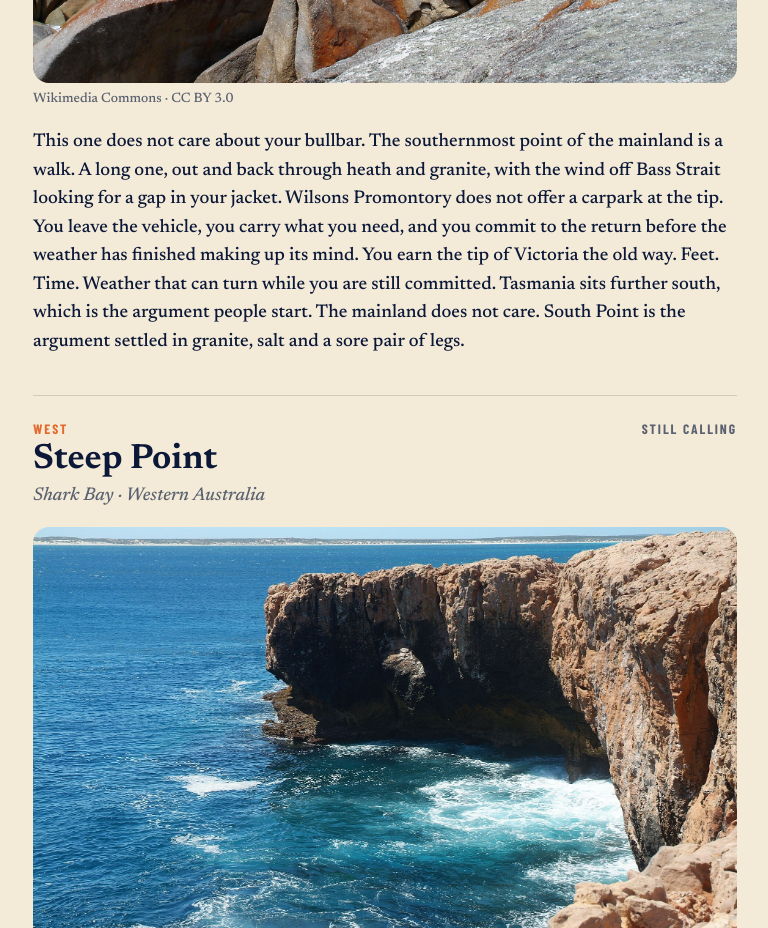
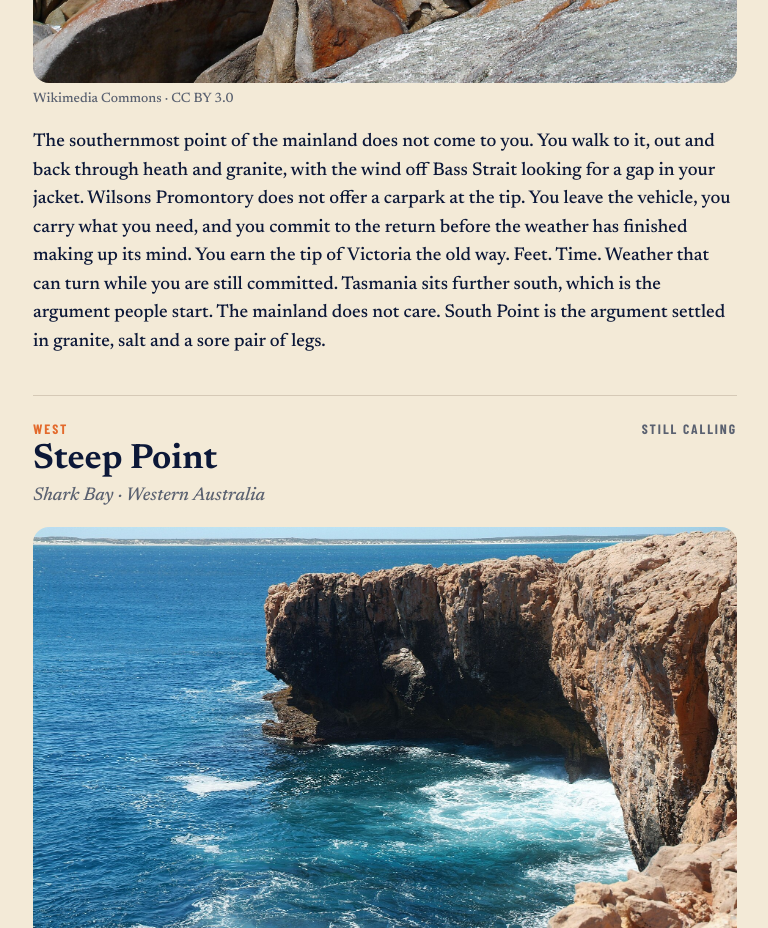
Before and after one commit to aora73/aora-visitor-guides, a plain HTML site: page edges/index.html in a window 1280 px wide. Shown: the part 4980-5908 px from the top of the page, without its empty margins (255-1023 px from the left). Drawn offline with nearby package versions, Linux system fonts and the light colour scheme.

Commit message:
Rewrite the South Point opener

```diff
--- a/edges/index.html
+++ b/edges/index.html
@@ -143,7 +143,7 @@
   <h2>South Point</h2>
   <p class="where">Wilsons Promontory · Victoria</p>
   <figure><img src="places/south.jpg" alt="Granite coast at South Point, the southernmost point of mainland Australia"><figcaption>Wikimedia Commons · CC BY 3.0</figcaption></figure>
-  <p>This one does not care about your bullbar. The southernmost point of the mainland is a walk. A long one, out and back through heath and granite, with the wind off Bass Strait looking for a gap in your jacket. Wilsons Promontory does not offer a carpark at the tip. You leave the vehicle, you carry what you need, and you commit to the return before the weather has finished making up its mind. You earn the tip of Victoria the old way. Feet. Time. Weather that can turn while you are still committed. Tasmania sits further south, which is the argument people start. The mainland does not care. South Point is the argument settled in granite, salt and a sore pair of legs.</p>
+  <p>The southernmost point of the mainland does not come to you. You walk to it, out and back through heath and granite, with the wind off Bass Strait looking for a gap in your jacket. Wilsons Promontory does not offer a carpark at the tip. You leave the vehicle, you carry what you need, and you commit to the return before the weather has finished making up its mind. You earn the tip of Victoria the old way. Feet. Time. Weather that can turn while you are still committed. Tasmania sits further south, which is the argument people start. The mainland does not care. South Point is the argument settled in granite, salt and a sore pair of legs.</p>
 </section>
 
 <section id="west">
```
